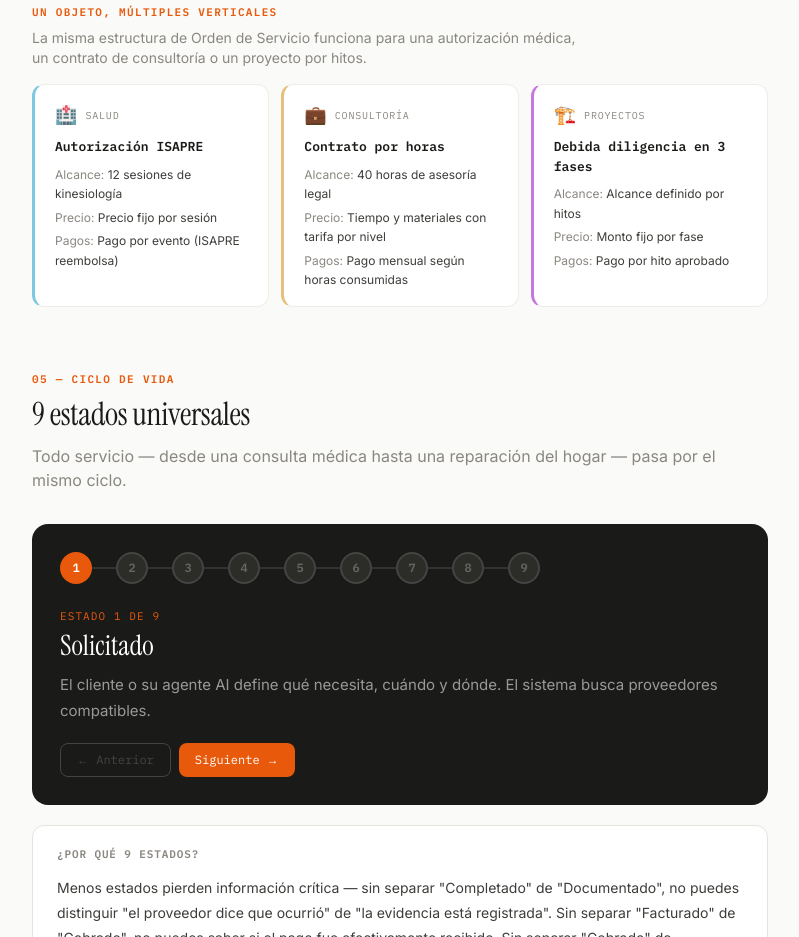
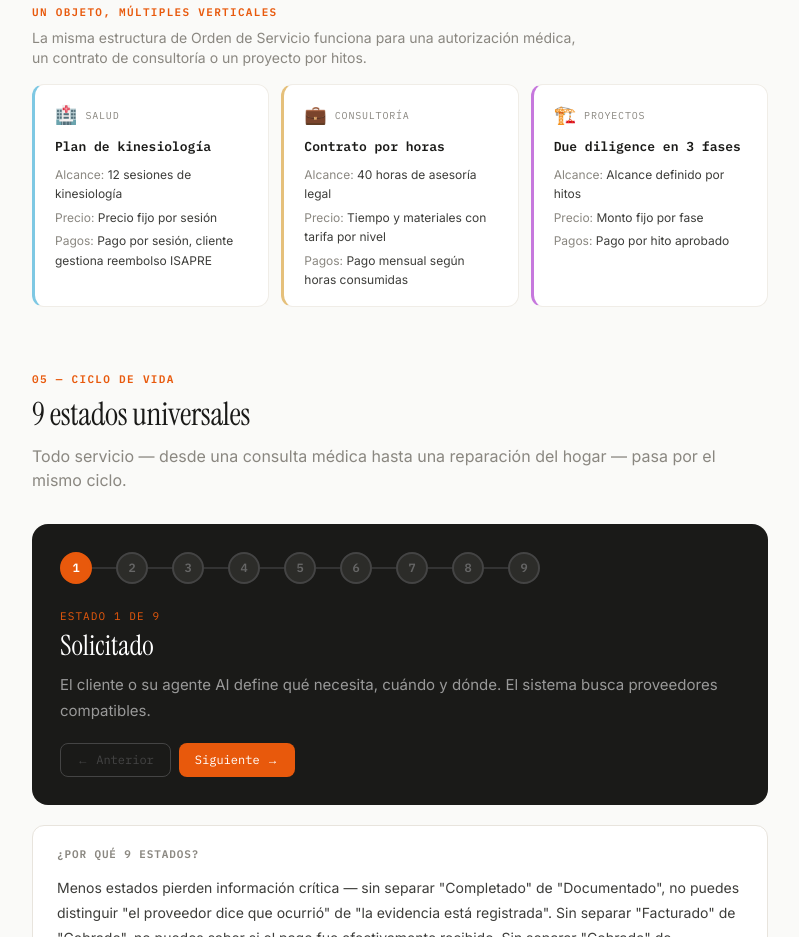
Before and after one commit to servicialo/mcp-server, a Next.js app: page / in a window 1280 px wide. Shown: the part 4360-5297 px from the top of the page, without its empty margins (240-1039 px from the left). Built offline with nearby package versions, Linux system fonts and the light colour scheme.

Commit message:
fix(site): corregir ejemplos de Orden de Servicio
- Revertir "Debida diligencia" → "Due diligence" (término de industria)
- Corregir ejemplo ISAPRE: no hay autorización previa, el cliente paga
  y gestiona el reembolso después

Co-Authored-By: Claude Opus 4.6 <noreply@anthropic.com>

```diff
--- a/components/EntidadesSection.tsx
+++ b/components/EntidadesSection.tsx
@@ -25,10 +25,10 @@ const examples = [
   {
     vertical: "Salud",
     icon: "\u{1F3E5}",
-    title: "Autorización ISAPRE",
+    title: "Plan de kinesiología",
     order: "12 sesiones de kinesiología",
     pricing: "Precio fijo por sesión",
-    schedule: "Pago por evento (ISAPRE reembolsa)",
+    schedule: "Pago por sesión, cliente gestiona reembolso ISAPRE",
     borderColor: "border-l-[#7EC8E3]",
   },
   {
@@ -43,7 +43,7 @@ const examples = [
   {
     vertical: "Proyectos",
     icon: "\u{1F3D7}\u{FE0F}",
-    title: "Debida diligencia en 3 fases",
+    title: "Due diligence en 3 fases",
     order: "Alcance definido por hitos",
     pricing: "Monto fijo por fase",
     schedule: "Pago por hito aprobado",
```
